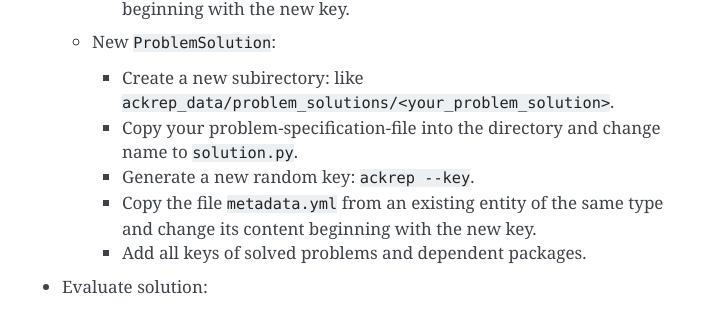
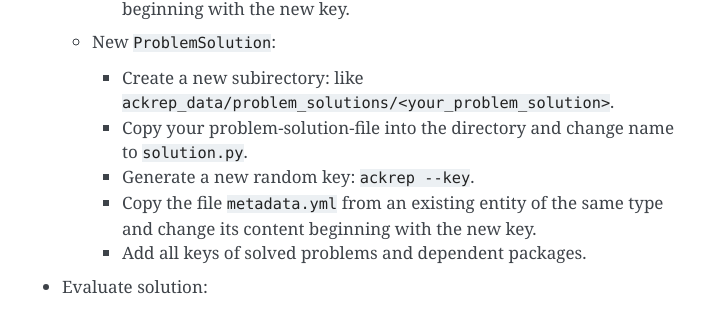
Before and after one commit to ackrep-org/ackrep_doc, a Sphinx documentation site: the page built from docs/source/devdoc/contributing_data.md, in a window 1280 px wide and 900 px high, scrolled down 669 px. Shown: the part 144-454 px from the top of the window, without its empty margins (388-1106 px from the left). Built offline with Sphinx 7.4.7, drawn with Linux system fonts in a browser that asks for light colours.

```diff
--- a/docs/source/devdoc/contributing_data.md
+++ b/docs/source/devdoc/contributing_data.md
@@ -22,7 +22,7 @@ Please also refer to our [contributing constitution](ref_constitution)
         - Copy the file `metadata.yml` from an existing entity of the same type to `ackrep_data/method_packages/<your_method>` and change its content beginning with the new key.
     - New `ProblemSolution`:
         - Create a new subirectory: like `ackrep_data/problem_solutions/<your_problem_solution>`.
-        - Copy your problem-specification-file into the directory and change name to `solution.py`.
+        - Copy your problem-solution-file into the directory and change name to `solution.py`.
         - Generate a new random key: `ackrep --key`.
         - Copy the file `metadata.yml` from an existing entity of the same type and change its content beginning with the new key.
         - Add all keys of solved problems and dependent packages.
```
Also changed, not shown: docs/source/devdoc/design_considerations.md (added, +15 -0 lines), docs/source/index.md (+1 -0 lines), docs/source/devdoc/Fehlerpropagation.svg (added), docs/source/devdoc/error_propagation.png (added).
